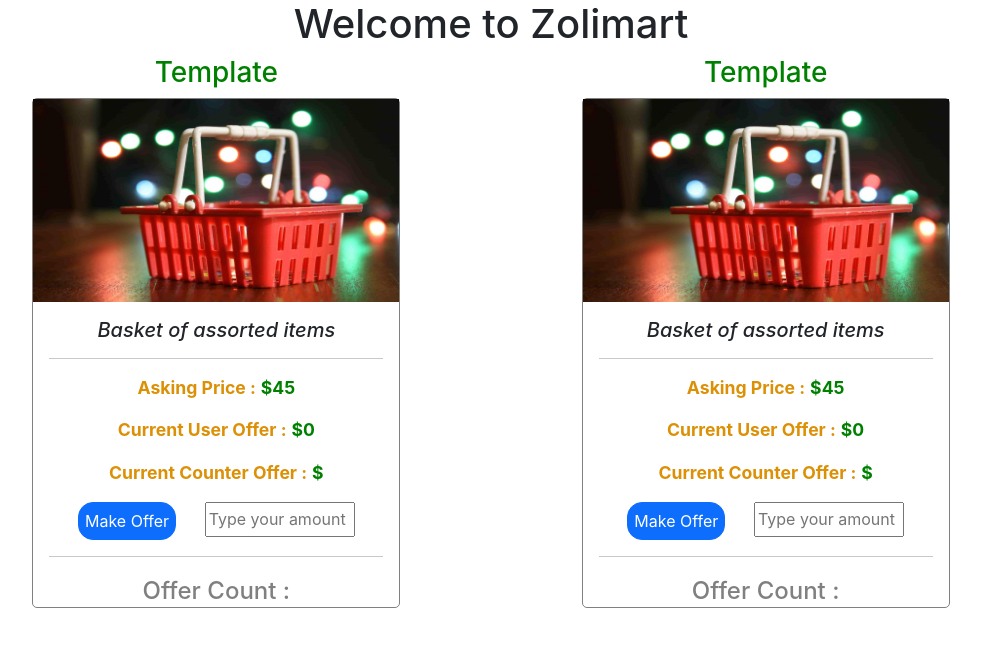
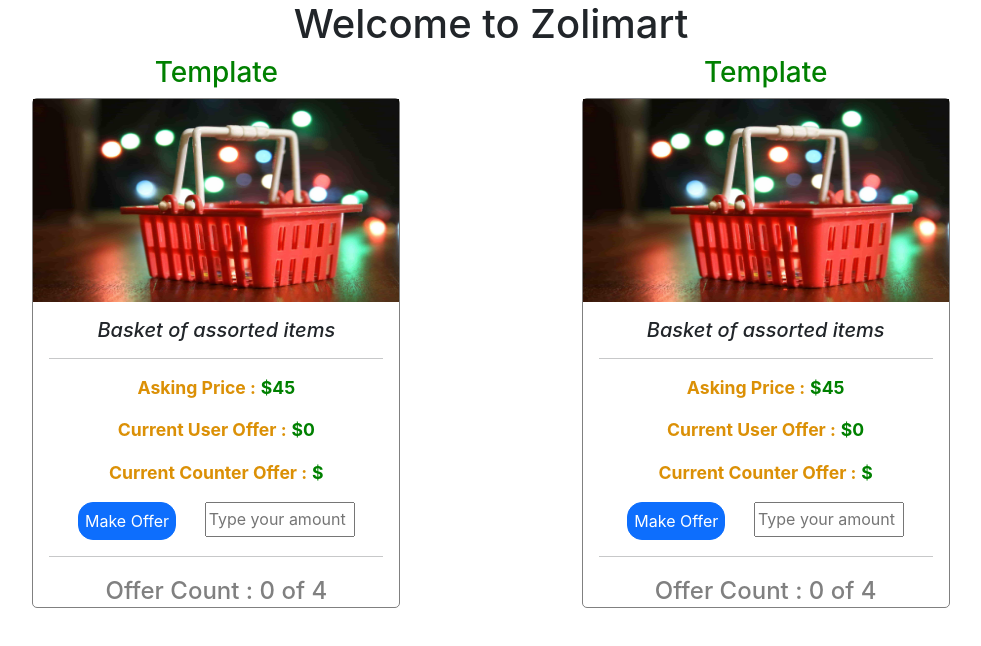
Before and after one commit to IkeGod30/zolimart_app, a React (Create React App) app in the folder haggle/: page / in a window 1280 px wide. Shown: the top 646 px of the page, without its empty margins (149-1130 px from the left). Built offline with nearby package versions, Linux system fonts and the light colour scheme.

Commit message:
Created Product input component

```diff
--- a/haggle/src/components/OfferCount/OfferCount.jsx
+++ b/haggle/src/components/OfferCount/OfferCount.jsx
@@ -1,7 +1,8 @@
 import "./OfferCount.css";
 import { useState } from "react";
 
-export default function OfferCount({ count, status }) {
+export default function OfferCount({ count, status, totalCount }) {
+  const TotalOfferCount = 4; //
   //   const [isValid, setisValid] = useState(false);
 
   //   function changeStatus() {
@@ -15,7 +16,9 @@
   //   return <h3 onClick={changeStatus}>Not Valid</h3>;
   return (
     <div>
-      <h4 className="OfferCount-div">Offer Count : {count}</h4>
+      <h4 className="OfferCount-div">
+        Offer Count : {count} of {totalCount}
+      </h4>
     </div>
   );
 }
--- a/haggle/src/components/ProductImage/ProductImage.jsx
+++ b/haggle/src/components/ProductImage/ProductImage.jsx
@@ -9,7 +9,9 @@
   const [offersubmit, setoffersubmit] = useState(0);
   const [UserOffer, setUserOffer] = useState(0);
   const [counterOffer, setcounterOffer] = useState();
-  const [Offercount, setOffercount] = useState(null);
+  const [Offercount, setOffercount] = useState(0);
+  // const NumberOfDiscounts = [];
+  const TotalOfferCount = 4;
 
   function changeOffercount() {
     setOffercount(Offercount + 1);
@@ -45,6 +47,13 @@
   const OfferFive = asking - DiscountFive;
   const OfferTwenty = asking - DiscountTwenty;
   const OfferThirty = asking - DiscountThirty; // Unused
+
+  // const TotalOfferCount = [
+  //   DiscountFive,
+  //   DiscountTen,
+  //   DiscountTwenty,
+  //   DiscountThirty,
+  // ]; //
 
   // let counterOffer = null;
   // function prom() {
@@ -93,7 +102,7 @@
       changeOffercount();
     }
 
-    if (Offer === asking) {
+    if (Offer == asking) {
       alert("Your Offer matches the asking price.");
       changeCounterOffer(asking);
       changeOffercount();
@@ -107,12 +116,17 @@
       setOffercount(Offercount);
     }
 
-    if (Offer === 0) {
+    if (Offer == 0) {
       alert("Offer cannot be zero");
-      changeCounterOffer(asking);
+      changeCounterOffer(null);
       setOffercount(Offercount);
     }
   }
+
+  // if (Offercount > TotalOfferCount) {
+  //   alert("You have reached the maximum number of offer");
+  //   setOffercount(OfferCount);
+  // }
 
   //   if (Offer >= asking) {
   //     alert("Congratulations! Your Offer has been accepted");
@@ -182,7 +196,7 @@
             {/* <button className="btn btn-primary">Checkout</button> */}
           </div>
           <hr />
-          <OfferCount count={Offercount} />
+          <OfferCount count={Offercount} totalCount={TotalOfferCount} />
         </div>
       </div>
       {/* <Toastalert /> */}
```
Also changed, not shown: haggle/src/components/CreateProduct/CreateProduct.jsx (added, +9 -0 lines), haggle/src/components/CreateProduct/CreateProduct.css (added).
